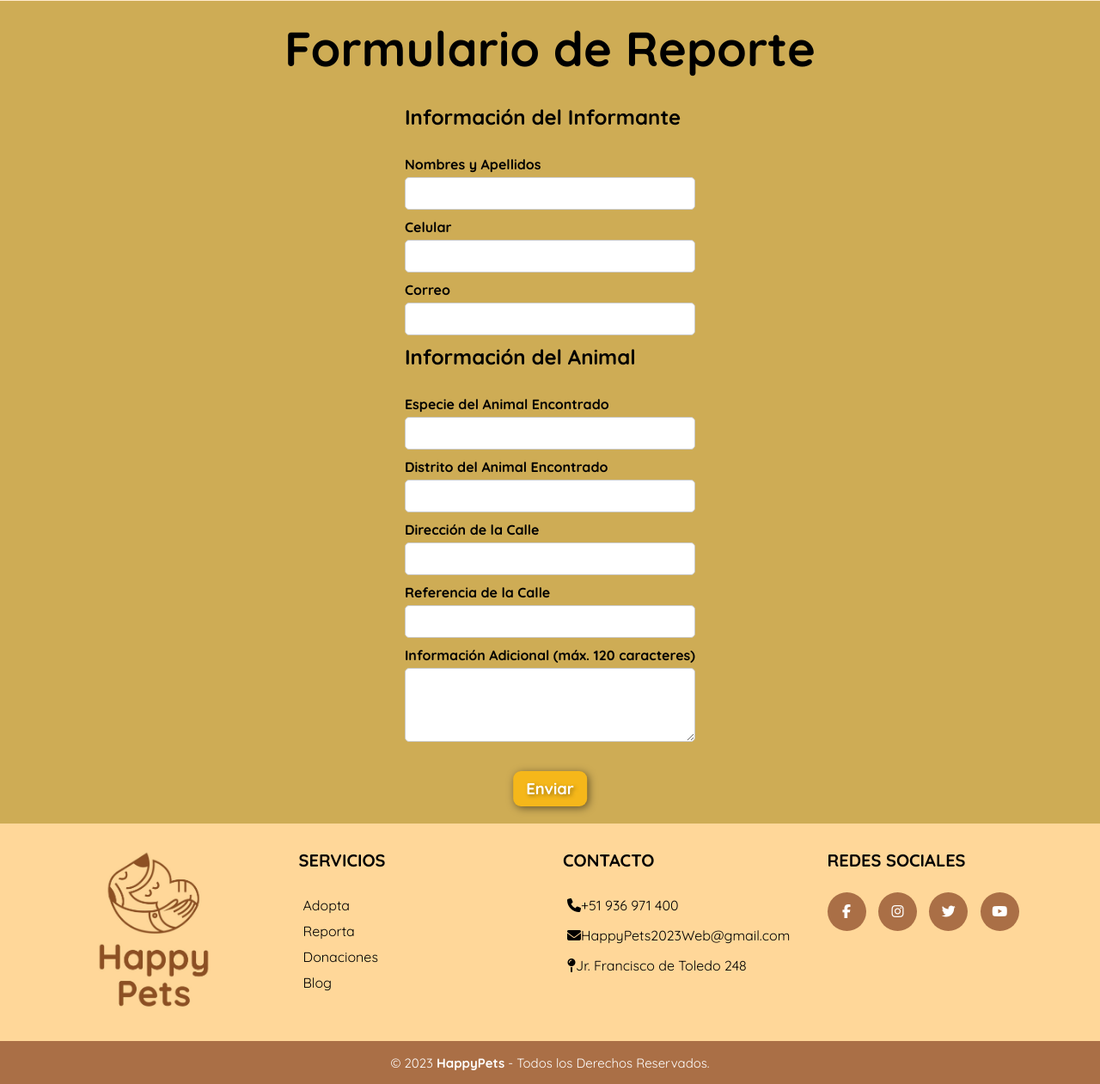
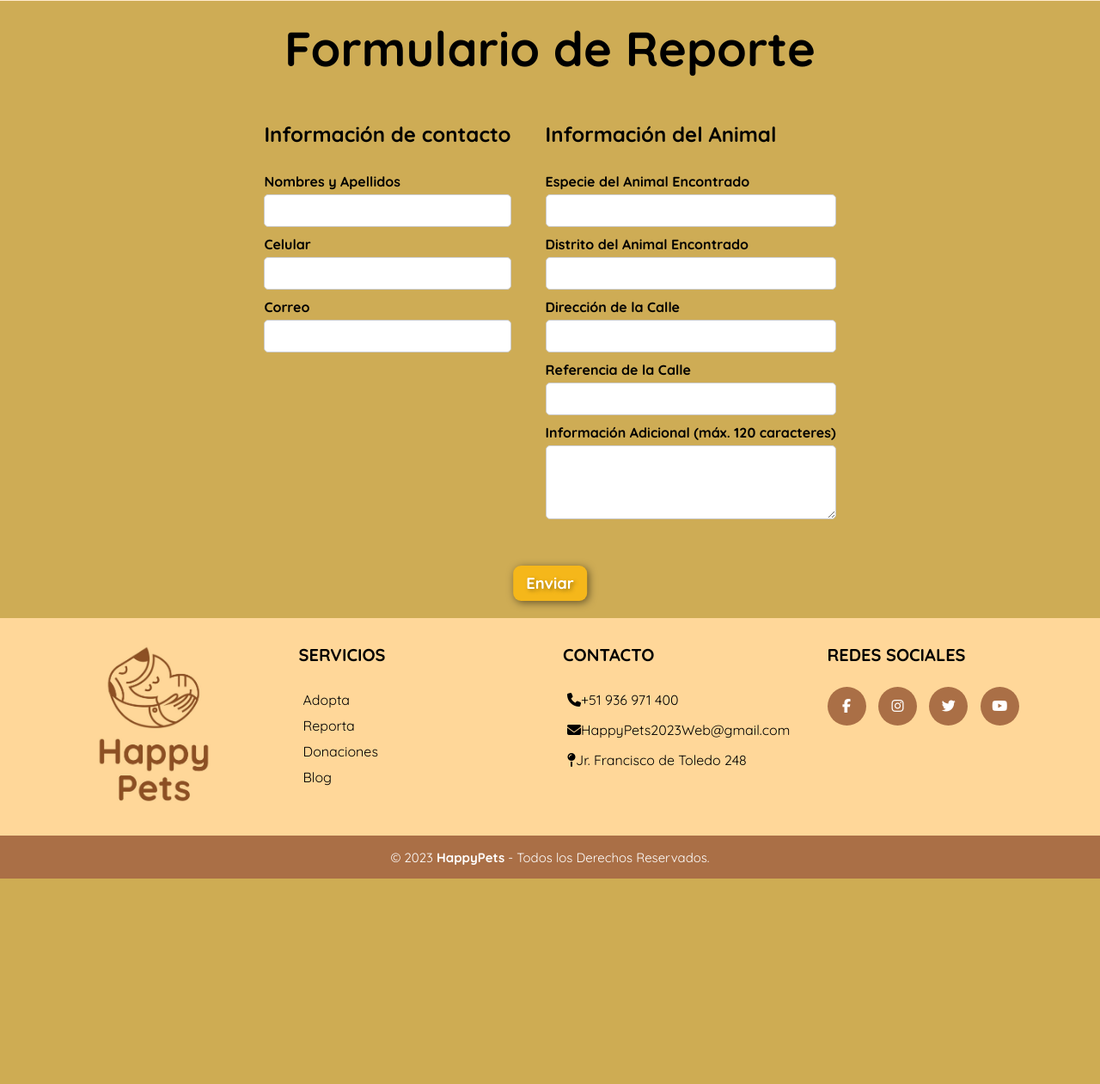
Before and after one commit to LeslieSanz/HappyPets-ProyectoWeb, a PHP site: page /html/reporta.html in a window 1280 px wide. Shown: the part 1482-2743 px from the top of the page at 86% size. After the commit the page ends 2504 px from the top, so only its background shows below. Run offline with PHP 8.4, Linux system fonts and the light colour scheme; some libraries are stand-ins or nearby versions.

Commit message:
haciendo form

```diff
--- a/css/styleReporta.css
+++ b/css/styleReporta.css
@@ -294,6 +294,7 @@ iframe {
 
 .section-formulario__div--container2 h1 {
     margin-bottom: 30px;
+    text-align: center;
 }
 
 .section-formulario__div--container2 h2 {
@@ -316,7 +317,9 @@ iframe {
 }
 
 
-
+.form-flex div {
+    padding: 10px;
+}
 
 
 
@@ -409,6 +412,21 @@ textarea {
 
 @media(min-width: 920px) {
 
+    .form-flex {
+        margin: auto;
+        display: flex;
+        width: 100%;
+
+    }
+
+    .form-text {
+        font-size: 100%;
+    }
+
+    .section-formulario__div--container2 {
+        width: 100%;
+    }
+
 
     .container {
         width: 90%;
--- a/html/reporta.html
+++ b/html/reporta.html
@@ -458,8 +451,12 @@
         <div class="section-formulario__div--container2">
             <h1>Formulario de Reporte</h1>
             <form>
+
+                <div class="form-flex">
                     <div class="section-formulario__div--form1">
-                    <h2>Información del Informante</h2>
+
+                        <div class="form-text">
+                            <h2>Información de contacto</h2>
                             <label for="nombres-apellidos">Nombres y Apellidos</label>
                             <input type="text" id="nombres-apellidos" name="nombres-apellidos" required>
 
@@ -469,8 +466,12 @@
                             <label for="correo">Correo</label>
                             <input type="email" id="correo" name="correo" required>
                         </div>
+                    </div>
 
                     <div class="section-formulario__div--form2">
+
+                        <div class="form-text">
+
                             <h2>Información del Animal</h2>
                             <label for="especie">Especie del Animal Encontrado</label>
                             <input type="text" id="especie" name="especie" required>
@@ -486,9 +487,16 @@
 
                             <label for="info-adicional">Información Adicional (máx. 120 caracteres)</label>
                             <textarea id="info-adicional" name="info-adicional" rows="4" maxlength="120"></textarea>
+
+                        </div>
+                    </div>
+                </div>
+                <div class="form-boton">
+                    <button type="submit" class="submit">Enviar</button>
                 </div>
 
-                <button type="submit" class="submit">Enviar</button>
+
+
             </form>
         </div>
 
```
Also changed, not shown: other parts of html/reporta.html (+21 -28 lines). Lines whose indentation alone changed are shown as unchanged.
